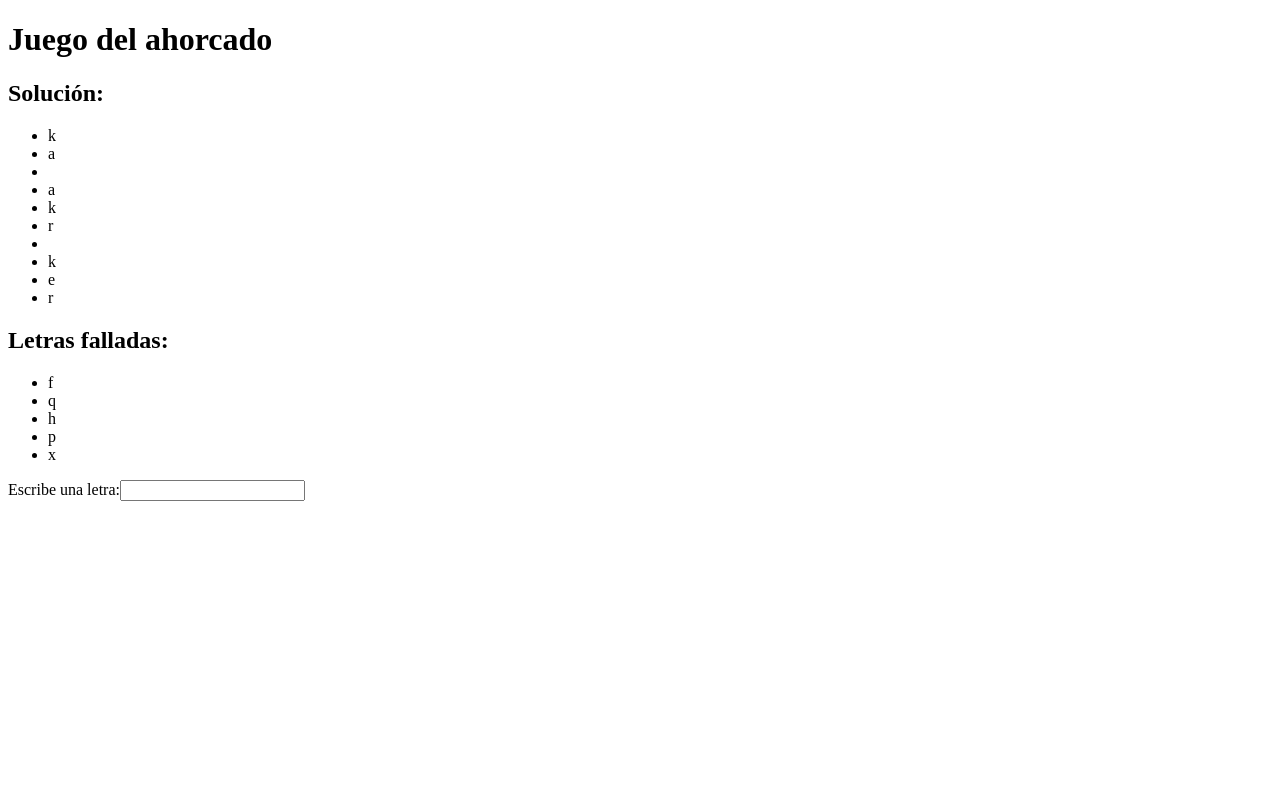
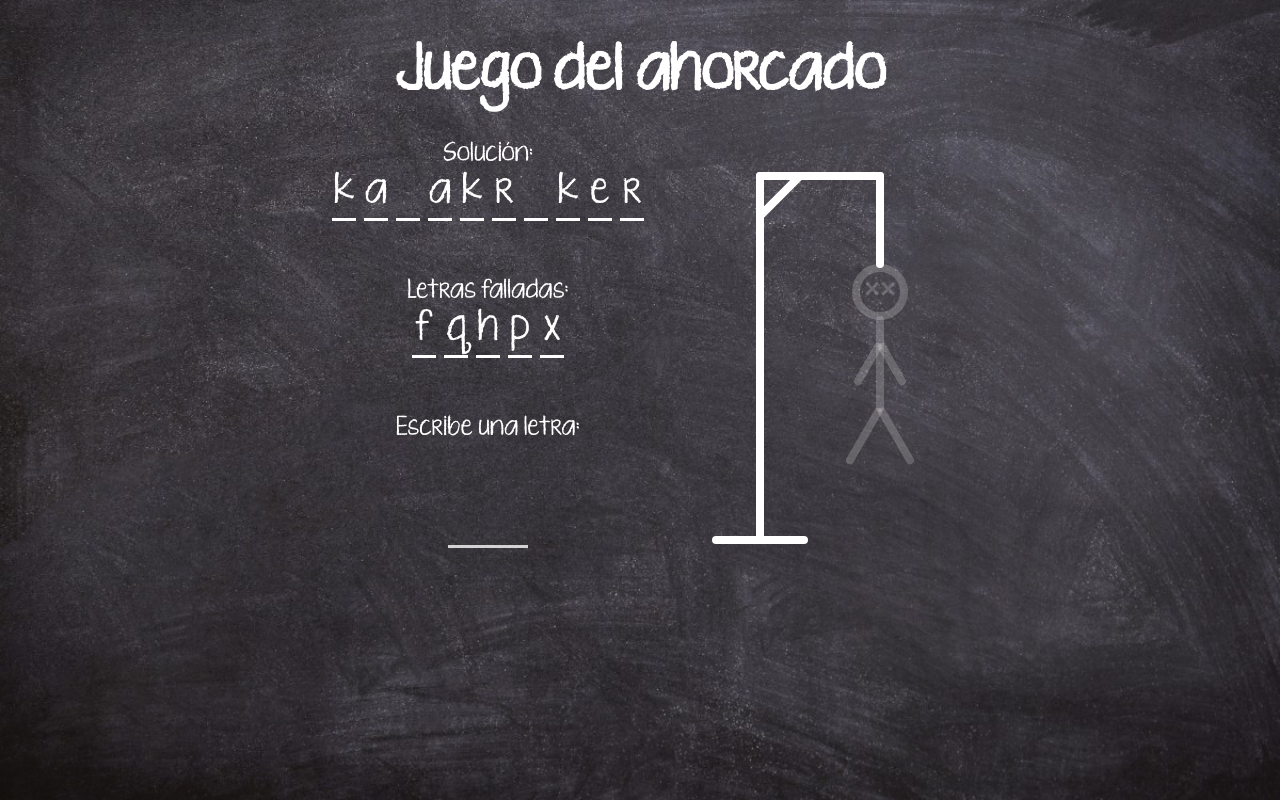
Before and after one commit to AlejandraMejiaP/ejercicio-ahorcado-pair-7, a React app: page / in a window 1280 px wide. Built offline with nearby package versions, Linux system fonts and the light colour scheme.

Commit message:
first class - migration

```diff
--- a/public/index.html
+++ b/public/index.html
@@ -5,7 +5,7 @@
     <link rel="icon" href="%PUBLIC_URL%/favicon.ico" />
     <meta name="viewport" content="width=device-width, initial-scale=1" />
 
-    <title>React starter kit</title>
+    <title>Juego del ahorcado</title>
   </head>
   <body>
     <noscript>You need to enable JavaScript to run this app.</noscript>
--- a/src/components/App.js
+++ b/src/components/App.js
@@ -1,45 +1,46 @@
-
-import '../styles/App.scss';
+import "../styles/App.scss";
 
 function App() {
   return (
     <>
-    <div class="page">
+      <div className="page">
         <header>
-        <h1 class="header__title">Juego del ahorcado</h1>
+          <h1 className="header__title">Juego del ahorcado</h1>
         </header>
-      <main class="main">
+        <main className="main">
           <section>
-          <div class="solution">
-            <h2 class="title">Solución:</h2>
-            <ul class="letters">
-              <li class="letter">k</li>
-              <li class="letter">a</li>
-              <li class="letter"></li>
-              <li class="letter">a</li>
-              <li class="letter">k</li>
-              <li class="letter">r</li>
-              <li class="letter"></li>
-              <li class="letter">k</li>
-              <li class="letter">e</li>
-              <li class="letter">r</li>
+            <div className="solution">
+              <h2 className="title">Solución:</h2>
+              <ul className="letters">
+                <li className="letter">k</li>
+                <li className="letter">a</li>
+                <li className="letter"></li>
+                <li className="letter">a</li>
+                <li className="letter">k</li>
+                <li className="letter">r</li>
+                <li className="letter"></li>
+                <li className="letter">k</li>
+                <li className="letter">e</li>
+                <li className="letter">r</li>
               </ul>
             </div>
-          <div class="error">
-            <h2 class="title">Letras falladas:</h2>
-            <ul class="letters">
-              <li class="letter">f</li>
-              <li class="letter">q</li>
-              <li class="letter">h</li>
-              <li class="letter">p</li>
-              <li class="letter">x</li>
+            <div className="error">
+              <h2 className="title">Letras falladas:</h2>
+              <ul className="letters">
+                <li className="letter">f</li>
+                <li className="letter">q</li>
+                <li className="letter">h</li>
+                <li className="letter">p</li>
+                <li className="letter">x</li>
               </ul>
             </div>
-          <form class="form">
-            <label class="title" for="last-letter">Escribe una letra:</label>
+            <form className="form">
+              <label className="title" for="last-letter">
+                Escribe una letra:
+              </label>
               <input
                 autocomplete="off"
-              class="form__input"
+                className="form__input"
                 maxlength="1"
                 type="text"
                 name="last-letter"
@@ -47,20 +48,20 @@ function App() {
               />
             </form>
           </section>
-        <section class="dummy error-5">
-          <span class="error-13 eye"></span>
-          <span class="error-12 eye"></span>
-          <span class="error-11 line"></span>
-          <span class="error-10 line"></span>
-          <span class="error-9 line"></span>
-          <span class="error-8 line"></span>
-          <span class="error-7 line"></span>
-          <span class="error-6 head"></span>
-          <span class="error-5 line"></span>
-          <span class="error-4 line"></span>
-          <span class="error-3 line"></span>
-          <span class="error-2 line"></span>
-          <span class="error-1 line"></span>
+          <section className="dummy error-5">
+            <span className="error-13 eye"></span>
+            <span className="error-12 eye"></span>
+            <span className="error-11 line"></span>
+            <span className="error-10 line"></span>
+            <span className="error-9 line"></span>
+            <span className="error-8 line"></span>
+            <span className="error-7 line"></span>
+            <span className="error-6 head"></span>
+            <span className="error-5 line"></span>
+            <span className="error-4 line"></span>
+            <span className="error-3 line"></span>
+            <span className="error-2 line"></span>
+            <span className="error-1 line"></span>
           </section>
         </main>
       </div>
--- a/src/styles/App.scss
+++ b/src/styles/App.scss
@@ -0,0 +1,9 @@
+@import 'core/reset';
+@import 'components/app';
+@import 'components/dummy';
+@import 'components/footer';
+@import 'components/form';
+@import 'components/header';
+@import 'components/instructions';
+@import 'components/letters';
+@import 'components/loading';
--- /dev/null
+++ b/src/styles/components/_app.scss
@@ -0,0 +1,26 @@
+// COMMON STYLES
+
+.title {
+  display: block;
+  font-size: 1.25rem;
+  line-height: 1;
+  text-align: center;
+}
+
+// PAGE
+
+.page {
+  padding: 2rem;
+  width: 100%;
+  min-height: 100vh;
+  background-image: url('../../images/blackboard.jpg');
+  background-size: cover;
+  background-position: center center;
+}
+
+// MAIN
+
+.main {
+  display: flex;
+  justify-content: center;
+}
--- /dev/null
+++ b/src/styles/components/_dummy.scss
@@ -0,0 +1,140 @@
+$dummyEnabledColor: white;
+$dummyDisabledColor: rgba(255, 255, 255, 0.2);
+$dummyTransitionTime: 1s;
+
+.dummy {
+  margin-left: 4rem;
+  position: relative;
+  min-width: 15rem;
+  height: 25rem;
+
+  .line {
+    position: absolute;
+    display: block;
+    height: 0.5rem;
+    background-color: $dummyDisabledColor;
+    border-radius: 0.25rem;
+    transition: background-color $dummyTransitionTime ease;
+  }
+
+  .head {
+    position: absolute;
+    display: block;
+    width: 3.5rem;
+    height: 3.5rem;
+    border: 0.5rem solid $dummyDisabledColor;
+    border-radius: 50%;
+    transition: border $dummyTransitionTime ease;
+  }
+
+  .eye {
+    position: absolute;
+    font-size: 1.75rem;
+    font-weight: bold;
+    color: $dummyDisabledColor;
+    transition: color $dummyTransitionTime ease;
+    &::before {
+      content: '×';
+    }
+  }
+
+  .error-1 {
+    width: 6rem;
+    left: 0;
+    bottom: 0;
+  }
+
+  .error-2 {
+    transform: rotate(90deg);
+    width: 23rem;
+    top: 13rem;
+    left: -8.5rem;
+  }
+
+  .error-3 {
+    width: 8rem;
+    top: 1.75rem;
+    left: 2.75rem;
+  }
+
+  .error-4 {
+    transform: rotate(135deg);
+    width: 4rem;
+    top: 3rem;
+    left: 2.25rem;
+  }
+
+  .error-5 {
+    transform: rotate(90deg);
+    width: 6rem;
+    top: 4.5rem;
+    left: 7.5rem;
+  }
+
+  .error-6 {
+    top: 7.5rem;
+    left: 8.75rem;
+  }
+
+  .error-7 {
+    transform: rotate(90deg);
+    width: 6rem;
+    top: 13.5rem;
+    left: 7.5rem;
+  }
+
+  .error-8 {
+    transform: rotate(60deg);
+    width: 3rem;
+    top: 13.5rem;
+    left: 9.75rem;
+  }
+
+  .error-9 {
+    transform: rotate(120deg);
+    width: 3rem;
+    top: 13.5rem;
+    left: 8.25rem;
+  }
+
+  .error-10 {
+    transform: rotate(60deg);
+    width: 4rem;
+    top: 18rem;
+    left: 9.5rem;
+  }
+
+  .error-11 {
+    transform: rotate(120deg);
+    width: 4rem;
+    top: 18rem;
+    left: 7.5rem;
+  }
+
+  .error-12 {
+    top: 7.5rem;
+    left: 9.5rem;
+  }
+
+  .error-13 {
+    top: 7.5rem;
+    left: 10.5rem;
+  }
+
+  // https://sass-lang.com/documentation/at-rules/control/for
+  @for $e from 1 through 13 {
+    @for $s from 1 through $e {
+      &.error-#{$e} {
+        .error-#{$s}.line {
+          background-color: $dummyEnabledColor;
+        }
+        .error-#{$s}.head {
+          border-color: $dummyEnabledColor;
+        }
+        .error-#{$s}.eye {
+          color: $dummyEnabledColor;
+        }
+      }
+    }
+  }
+}
--- /dev/null
+++ b/src/styles/components/_footer.scss
@@ -0,0 +1,22 @@
+.footer {
+  display: flex;
+  justify-content: space-between;
+  padding-top: 2rem;
+
+  * {
+    font-size: 0.75rem;
+  }
+
+  &__menu-item {
+    display: inline-block;
+    list-style: none;
+  }
+
+  &__menu-link {
+    padding-right: 2rem;
+
+    &.active {
+      text-decoration: none;
+    }
+  }
+}
--- /dev/null
+++ b/src/styles/components/_form.scss
@@ -0,0 +1,40 @@
+.form {
+  margin-bottom: 1rem;
+  text-align: center;
+
+  &__input {
+    background-color: transparent;
+    border: none;
+    border-bottom: 3px solid white;
+    text-align: center;
+    font-size: 4rem;
+    outline: none;
+    animation-name: borderBottomInput;
+    animation-duration: 2s;
+    animation-iteration-count: infinite;
+
+    &[maxLength='1'] {
+      width: 5rem;
+    }
+
+    &[maxLength='15'] {
+      width: 25rem;
+    }
+
+    &::selection {
+      background-color: rgba(255, 255, 255, 0.25);
+    }
+  }
+}
+
+@keyframes borderBottomInput {
+  from {
+    border-bottom-color: white;
+  }
+  50% {
+    border-bottom-color: transparent;
+  }
+  to {
+    border-bottom-color: white;
+  }
+}
--- /dev/null
+++ b/src/styles/components/_header.scss
@@ -0,0 +1,6 @@
+.header__title {
+  padding-bottom: 2rem;
+  font-size: 3rem;
+  font-weight: bold;
+  text-align: center;
+}
--- /dev/null
+++ b/src/styles/components/_instructions.scss
@@ -0,0 +1,8 @@
+.instructions {
+  max-width: 30rem;
+  line-height: 2.25;
+
+  p {
+    padding-bottom: 2rem;
+  }
+}
--- /dev/null
+++ b/src/styles/components/_letters.scss
@@ -0,0 +1,20 @@
+.solution,
+.error {
+  margin-bottom: 3.75rem;
+}
+
+.letters {
+  display: flex;
+  flex-wrap: wrap;
+  justify-content: center;
+  list-style: none;
+  min-height: 3.5625rem;
+
+  .letter {
+    margin: 0 0.25rem;
+    min-width: 1.5rem;
+    font-size: 2rem;
+    border-bottom: 3px solid white;
+    text-align: center;
+  }
+}
--- /dev/null
+++ b/src/styles/components/_loading.scss
@@ -0,0 +1,45 @@
+.loading {
+  position: fixed;
+  top: 2rem;
+  left: 2rem;
+  display: block;
+  width: 2rem;
+  height: 2rem;
+  border: 0.25rem solid white;
+  border-radius: 50%;
+  transform: translate(-50%, -50%);
+  animation-name: beat;
+  animation-duration: 1s;
+  animation-iteration-count: infinite;
+
+  &.hidden {
+    opacity: 0;
+  }
+}
+
+@keyframes beat {
+  0% {
+    width: 1.5rem;
+    height: 1.5rem;
+  }
+  20% {
+    width: 2rem;
+    height: 2rem;
+  }
+  40% {
+    width: 1.5rem;
+    height: 1.5rem;
+  }
+  60% {
+    width: 2rem;
+    height: 2rem;
+  }
+  80% {
+    width: 1.5rem;
+    height: 1.5rem;
+  }
+  100% {
+    width: 1.5rem;
+    height: 1.5rem;
+  }
+}
--- /dev/null
+++ b/src/styles/core/_reset.scss
@@ -0,0 +1,15 @@
+// RESET
+
+@font-face {
+  font-family: 'KgTenThousandReasons';
+  src: url('../../fonts/KgTenThousandReasons-R1ll.ttf') format('truetype');
+}
+
+* {
+  font-family: 'KgTenThousandReasons', sans-serif;
+  margin: 0;
+  padding: 0;
+  box-sizing: border-box;
+  font-weight: normal;
+  color: white;
+}
```
Also changed, not shown: src/fonts/KgTenThousandReasons-R1ll.ttf (renamed from version-0/src/fonts/KgTenThousandReasons-R1ll.ttf), src/images/blackboard.jpg (renamed from version-0/src/images/blackboard.jpg). Lines whose indentation alone changed are shown as unchanged.
